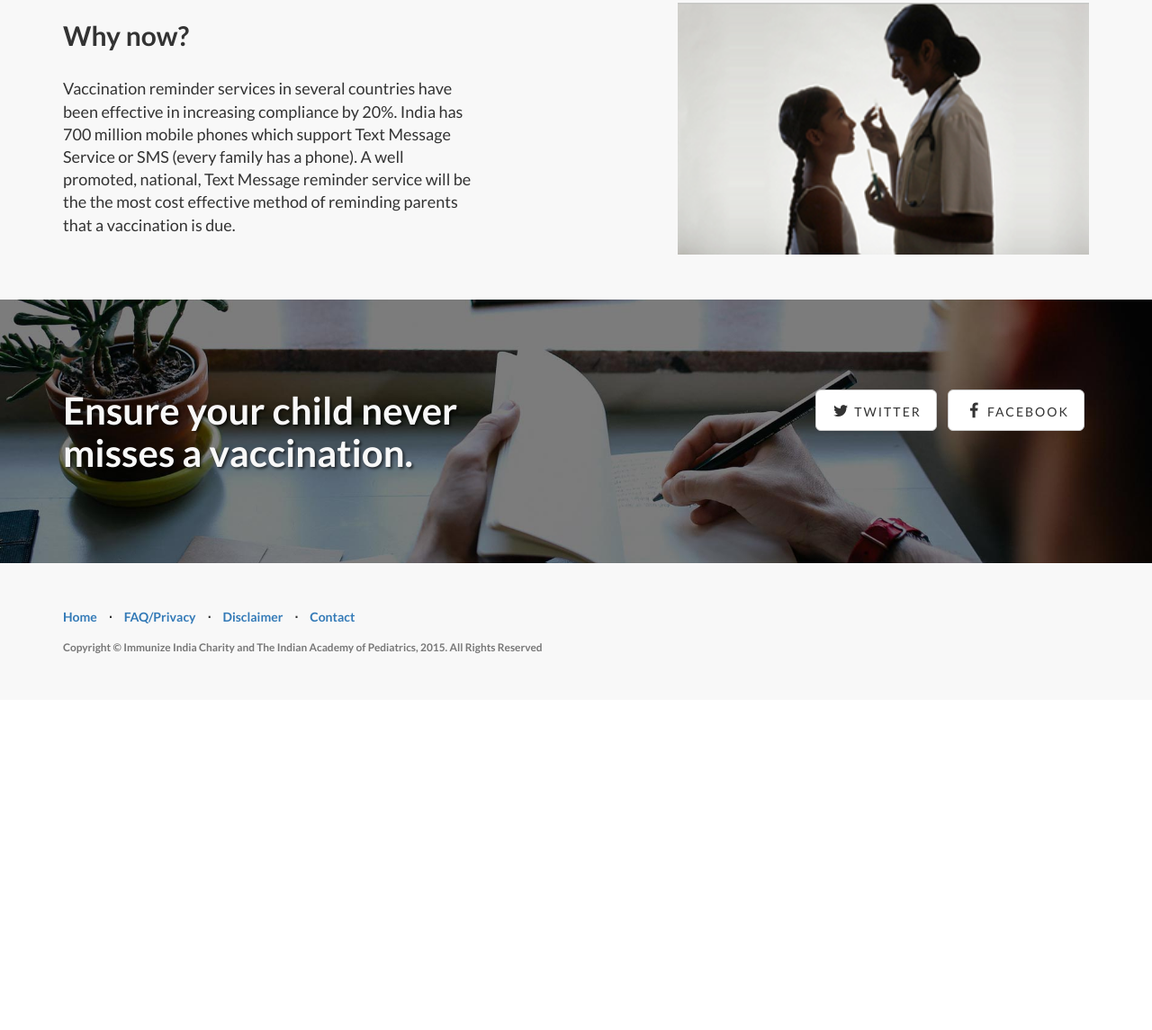
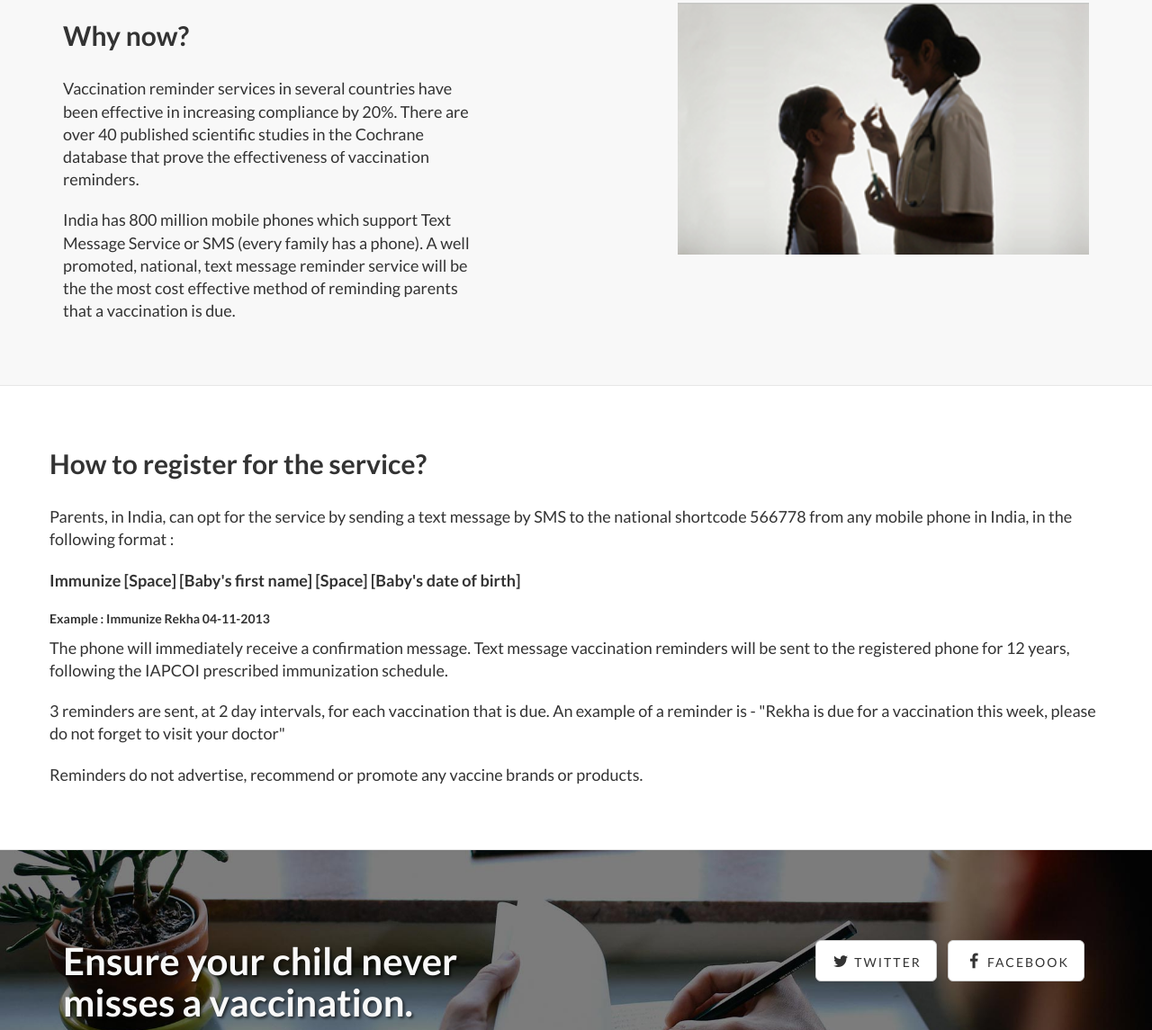
Before and after one commit to immunize-india/immunize-india.github.io, a plain HTML site: page home.html in a window 1280 px wide. Shown: the part 1648-2793 px from the top of the page at 90% size. Before the commit the page ends 2426 px from the top, so only its background shows below. Drawn offline with Linux system fonts and the light colour scheme.

Commit message:
Changes to home page

```diff
--- a/home.html
+++ b/home.html
@@ -114,7 +114,7 @@
                     <!--<hr class="section-heading-spacer">-->
                     <div class="clearfix"></div>
                     <h2 class="section-heading">The world's largest vaccination reminder service</h2>
-                    <p class="lead"> IAP-Immunizeindia is the world's largest vaccination reminder service, and is available free of cost to parents anywhere in India. <b>IAP-Immunizeindia aims to prevent half a million child deaths and disabilities by 2018.</b></p>
+                    <p class="lead"> IAP-Immunizeindia is the world's largest vaccination reminder service, and is available free of cost to parents anywhere in India. <b>IAP-Immunizeindia aims to prevent a hundred thousand child deaths and disabilities by 2020.</b></p>
                 </div>
                 <div class="col-lg-5 col-lg-offset-2 col-sm-6">
                     <img class="img-responsive" src="img/1.jpg" alt="" style="height: 280px">
@@ -159,8 +159,10 @@
                     <!--<hr class="section-heading-spacer">-->
                     <div class="clearfix"></div>
                     <h2 class="section-heading">Why now?</h2>
-                    <p class="lead">Vaccination reminder services in several countries have been effective in increasing compliance by 20%.
-                    India has 700 million mobile phones which support Text Message Service or SMS (every family has a phone). A well promoted, national, Text Message reminder service will be the the most cost effective method of  reminding parents that a vaccination is due. </p>
+                    <p class='lead'>Vaccination reminder services in several countries have been effective in increasing compliance by 20%. There are over 40 published scientific studies in the Cochrane database that prove the effectiveness of vaccination reminders.</p>
+                    <p class='lead'>India has 800 million mobile phones which support Text Message Service or SMS (every family has a phone). A well promoted, national, text message reminder service will be the the most cost effective method of reminding parents that a vaccination is due.</p>
+                    <!--<p class="lead">Vaccination reminder services in several countries have been effective in increasing compliance by 20%.-->
+                    <!--India has 700 million mobile phones which support Text Message Service or SMS (every family has a phone). A well promoted, national, Text Message reminder service will be the the most cost effective method of  reminding parents that a vaccination is due. </p>-->
                 </div>
                 <div class="col-lg-5 col-lg-offset-2 col-sm-6">
                     <img class="img-responsive" src="img/2.png" alt="" style="height:280px">
@@ -172,6 +174,28 @@
 
     </div>
     <!-- /.content-section-a -->
+
+    <div class="content-section-b">
+
+        <div class="container">
+
+            <div class="row">
+                  <!--<hr class="section-heading-spacer">-->
+                  <div class="clearfix"></div>
+                  <h2 class="section-heading">How to register for the service?</h2>
+                  <p class='lead'>Parents, in India, can opt for the service by sending a text message by SMS to the national shortcode 566778 from any mobile phone in India, in the following format :</p>
+                  <p class='lead'><b>Immunize [Space] [Baby's first name] [Space] [Baby's date of birth]</b></p>
+                  <p>Example : Immunize Rekha 04-11-2013</p>
+                  <p class='lead'>The phone will immediately receive a confirmation message. Text message vaccination reminders will  be sent to the registered phone for 12 years, following the IAPCOI prescribed immunization schedule.</p>
+                  <p class='lead'>3 reminders are sent, at 2 day intervals, for each vaccination that is due. An example of a reminder is - "Rekha is due for a vaccination this week, please do not forget to visit your doctor"</p>
+                  <p class='lead'>Reminders do not advertise, recommend or promote any vaccine brands or products.</p>
+            </div>
+
+        </div>
+        <!-- /.container -->
+
+    </div>
+    <!-- /.content-section-b -->
 
 	<a  name="contact"></a>
     <div class="banner">
```
